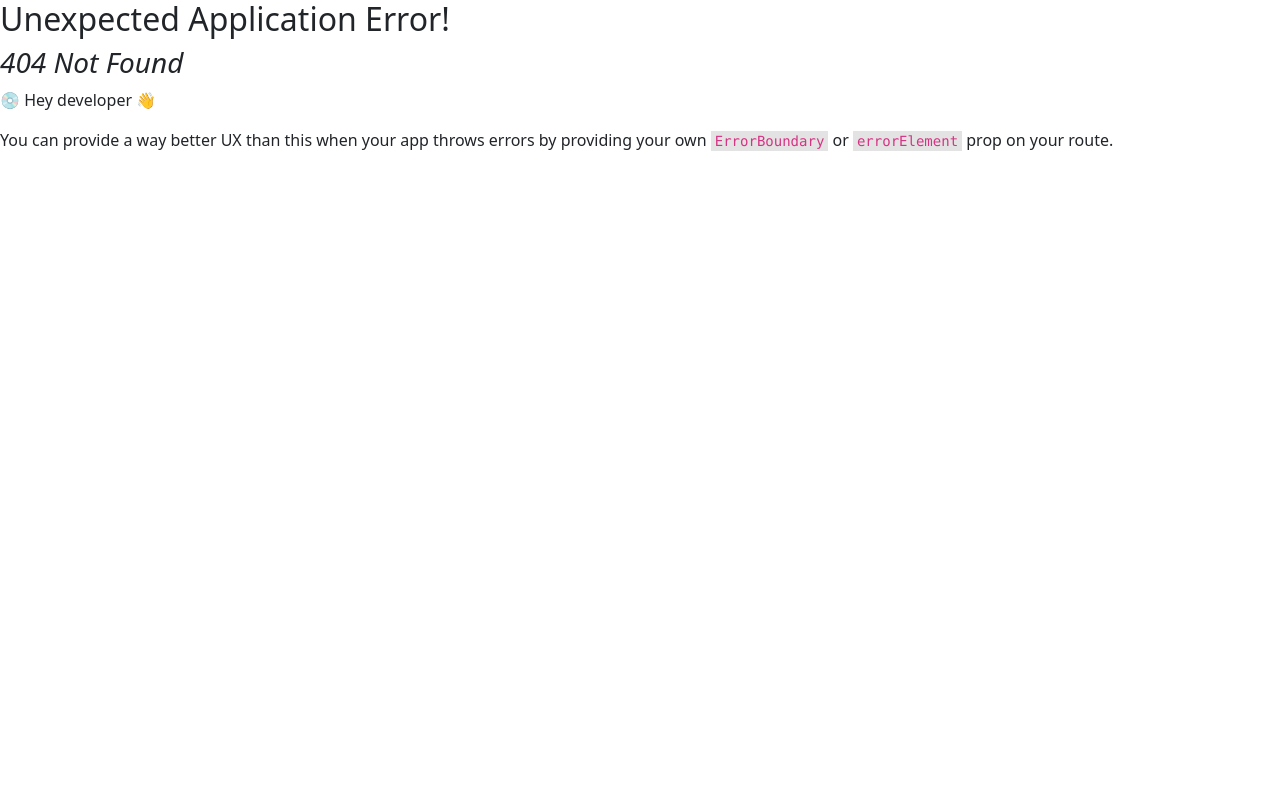
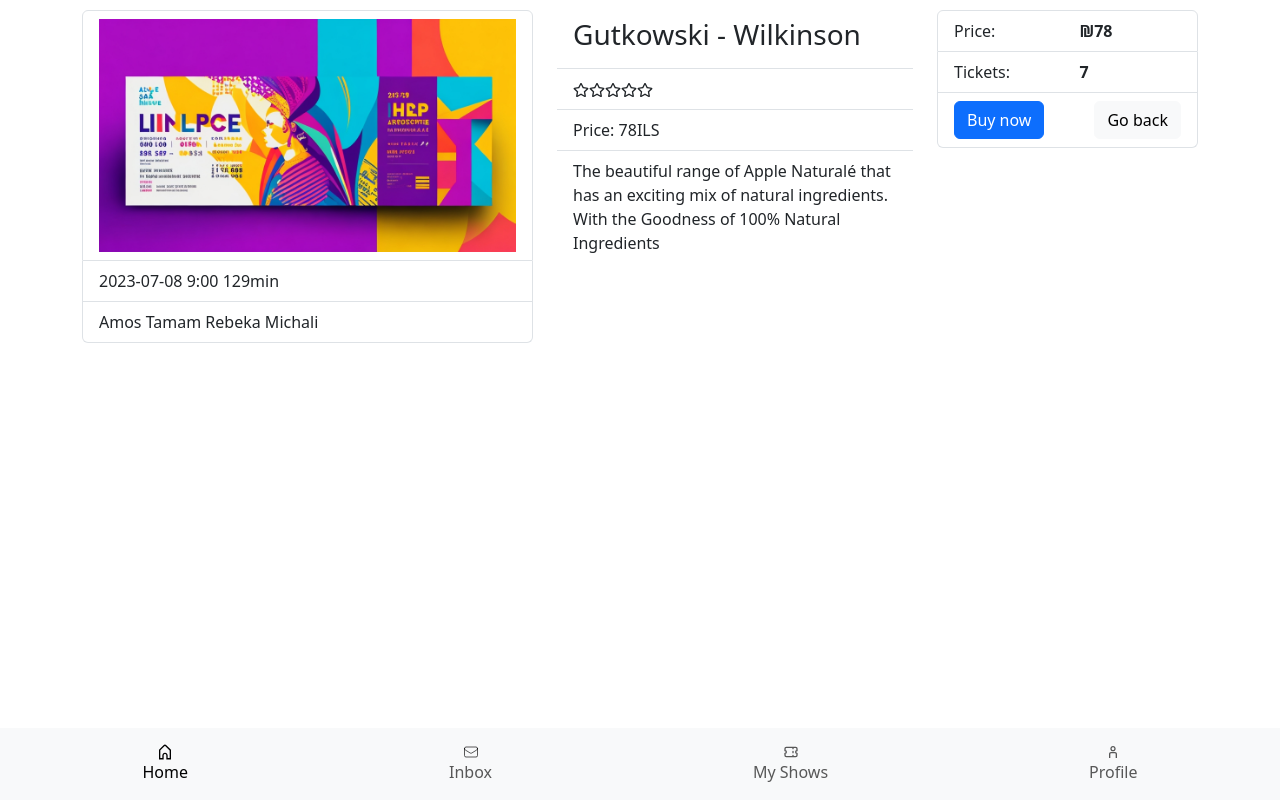
Before and after one commit to ChipLuxury-EWA/show-time, a React (Create React App) app in the folder client/: page /product/1 in a window 1280 px wide. Before the commit this address had no page. Built offline with nearby package versions, Linux system fonts and the light colour scheme.

Commit message:
added product route and page

```diff
--- a/client/src/App.css
+++ b/client/src/App.css
@@ -0,0 +1,4 @@
+body {
+  padding-top: 10px;
+  padding-bottom: 80px; /*space for navbar*/
+}
--- a/client/src/components/ShowCard.tsx
+++ b/client/src/components/ShowCard.tsx
@@ -1,16 +1,23 @@
 import { Row, Card, Stack } from "react-bootstrap";
 import { CiLocationOn, CiClock2 } from "react-icons/ci";
 import Rating from "./Rating";
+import { useNavigate } from "react-router-dom";
 
 // TODO tompo add interface for show
 const ShowCard = ({ show }: any) => {
+  const navigate = useNavigate();
+
+  const handleOnClick = () => {
+    navigate(`/product/${show._id}`);
+  };
+
   return (
     <>
-      <Card className="my-2 p-3">
+      <Card onClick={() => handleOnClick()} className="my-2 p-3" role="button">
         <Card.Img src={show.image} />
-        <Card.ImgOverlay className="d-flex align-items-end justify-content-end">
+        {/* <Card.ImgOverlay className="d-flex align-items-end justify-content-end">
           <div>Save {show.price - 13}%</div>
-        </Card.ImgOverlay>
+        </Card.ImgOverlay> */}
 
         <Card.Footer>
           <Row>
--- a/client/src/index.tsx
+++ b/client/src/index.tsx
@@ -15,14 +15,18 @@ import Home from "./screens/Home";
 import Inbox from "./screens/Inbox";
 import MyShows from "./screens/MyShows";
 import Profile from "./screens/Profile";
+import Product from "./screens/Product";
 
 const router = createBrowserRouter(
   createRoutesFromElements(
     <Route path="/" element={<App />}>
-      <Route index path="/home" element={<Home />} />
-      <Route index path="/inbox" element={<Inbox />} />
-      <Route index path="/myShows" element={<MyShows />} />
-      <Route index path="/profile" element={<Profile />} />
+      <Route path="/home" element={<Home />} />
+      <Route path="/inbox" element={<Inbox />} />
+      <Route path="/myShows" element={<MyShows />} />
+      <Route path="/profile" element={<Profile />} />
+      <Route path="/product">
+        <Route path=":id" element={<Product />} />
+      </Route>
     </Route>
   )
 );
--- /dev/null
+++ b/client/src/screens/Product.tsx
@@ -0,0 +1,83 @@
+import { useParams } from "react-router-dom";
+import { Link } from "react-router-dom";
+import { Row, Col, Image, ListGroup, Card, Button } from "react-bootstrap";
+import Rating from "../components/Rating";
+
+import dummyData from "../sandbox_data/dummyData";
+
+const Product = () => {
+  const { id: showId } = useParams();
+  const showData = dummyData.shows.find((show: any) => show._id === showId)!;
+  const ticketsAmount = showData?.ticketIds.length;
+
+  return (
+    <>
+      <Row>
+        <Col md={5}>
+          <ListGroup>
+            <ListGroup.Item>
+              <Image src={showData.image} alt={showData.name} fluid />
+            </ListGroup.Item>
+
+            <ListGroup.Item>
+              {showData.date} {showData.time} {showData.duration}min
+            </ListGroup.Item>
+            <ListGroup.Item>{showData.cast}</ListGroup.Item>
+          </ListGroup>
+        </Col>
+        <Col md={4}>
+          <ListGroup variant="flush">
+            <ListGroup.Item>
+              <h3>{showData.name}</h3>
+            </ListGroup.Item>
+            <ListGroup.Item>
+              <Rating rate={showData.rate} />
+            </ListGroup.Item>
+            <ListGroup.Item>Price: {showData.price}ILS</ListGroup.Item>
+            <ListGroup.Item>{showData.description}</ListGroup.Item>
+          </ListGroup>
+        </Col>
+        <Col md={3}>
+          <ListGroup>
+            <ListGroup.Item>
+              <Row>
+                <Col>Price:</Col>
+                <Col>
+                  <strong>&#8362;{showData.price}</strong>
+                </Col>
+              </Row>
+            </ListGroup.Item>
+            <ListGroup.Item>
+              <Row>
+                <Col>Tickets:</Col>
+                <Col>
+                  <strong>{ticketsAmount}</strong>
+                </Col>
+              </Row>
+            </ListGroup.Item>
+            <ListGroup.Item>
+              <Row>
+                <Col>
+                  <Button
+                    className="btn-block"
+                    type="button"
+                    disabled={ticketsAmount === 0}
+                  >
+                    Buy now
+                  </Button>
+                </Col>
+                <Col className="d-flex justify-content-end">
+                  <Link className="btn btn-light" to="/home">
+                    Go back
+                  </Link>
+                </Col>
+              </Row>
+            </ListGroup.Item>
+          </ListGroup>
+        </Col>
+      </Row>
+    </>
+  );
+};
+
+export default Product;
```
